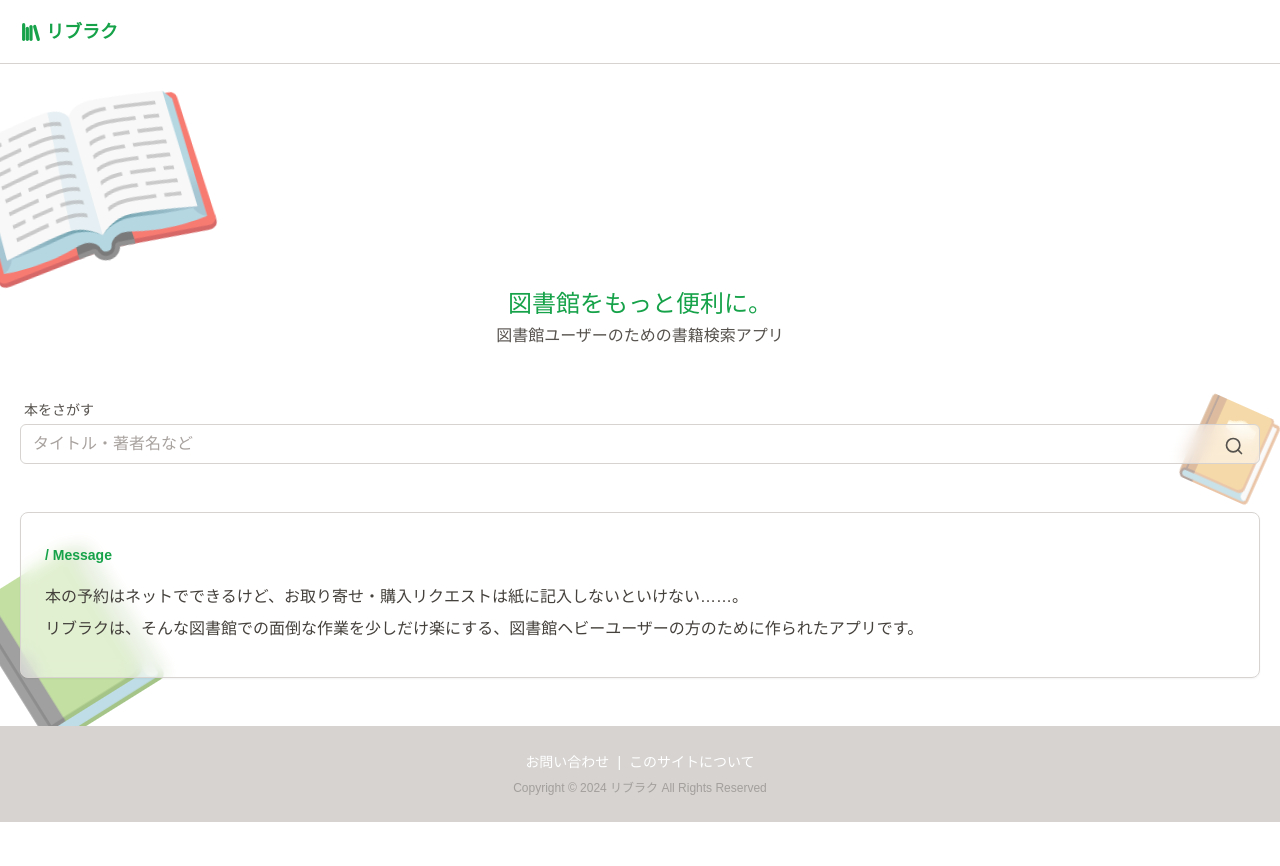
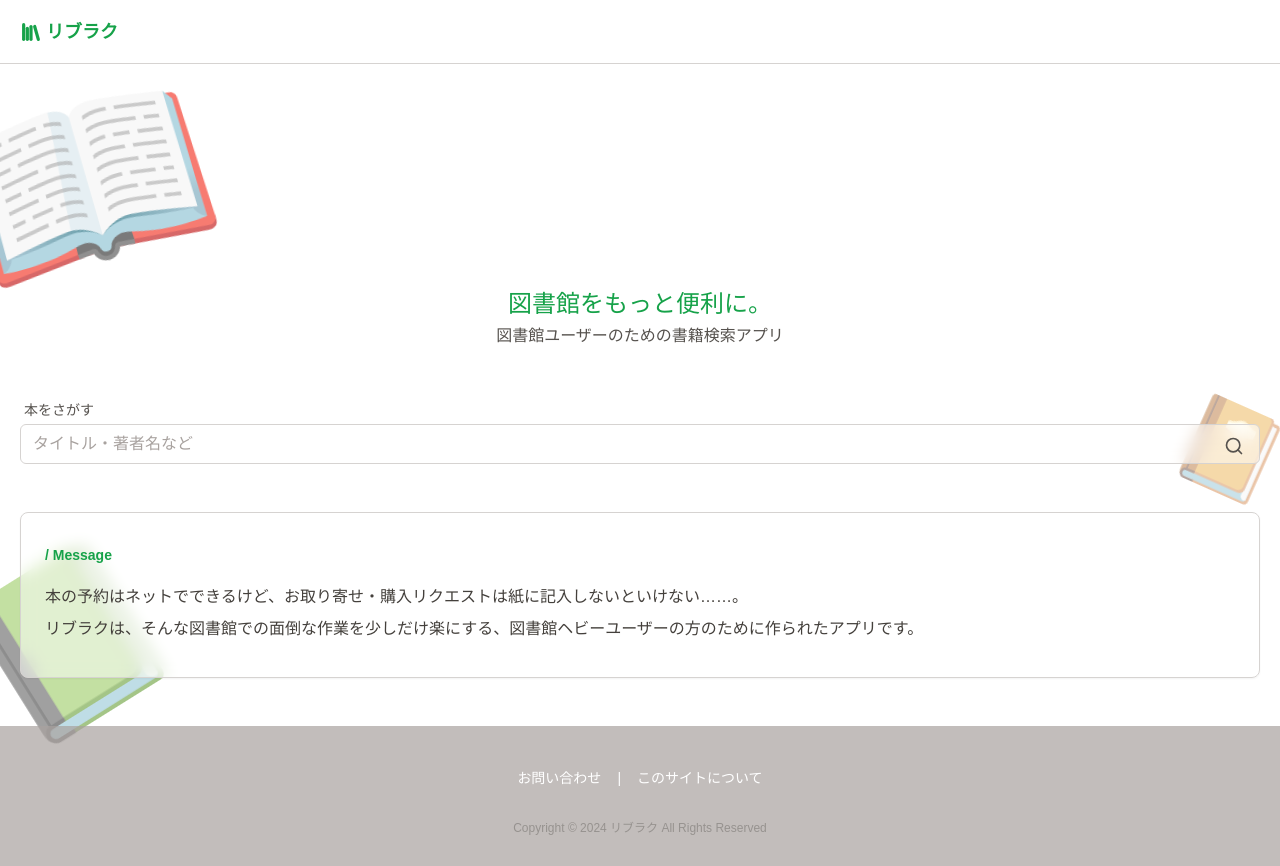
Before and after one commit to kagomen/libraku, a React (Vite) app: page / in a window 1280 px wide. Before the commit the page ends 822 px from the top, so only its background shows below. Built offline with nearby package versions, Linux system fonts and the light colour scheme; a web font is replaced by a local one.

Commit message:
フッターの修正

```diff
--- a/src/components/layout/Footer.jsx
+++ b/src/components/layout/Footer.jsx
@@ -1,12 +1,17 @@
 import { Link } from 'react-router-dom'
+import { Button } from '@/components/ui/button'
 
 export default function Footer() {
   return (
-    <div className="sticky top-full flex h-[96px] w-full flex-col items-center justify-center gap-y-2 bg-stone-300">
-      <div className="flex justify-center gap-2 text-sm text-white">
-        <Link to={'/contact'}>お問い合わせ</Link>
+    <div className="sticky top-full flex h-[140px] w-full flex-col items-center justify-center gap-y-5 bg-stone-400/70">
+      <div className="flex items-center justify-center text-sm text-white">
+        <Button variant="link" className="text-white">
+          <Link to={'/contact'}>お問い合わせ</Link>
+        </Button>
         <span>|</span>
-        <Link to={'/about'}>このサイトについて</Link>
+        <Button variant="link" className="text-white">
+          <Link to={'/about'}>このサイトについて</Link>
+        </Button>
       </div>
       <p className="text-center text-xs text-foreground/40">Copyright © 2024 リブラク All Rights Reserved</p>
     </div>
```
